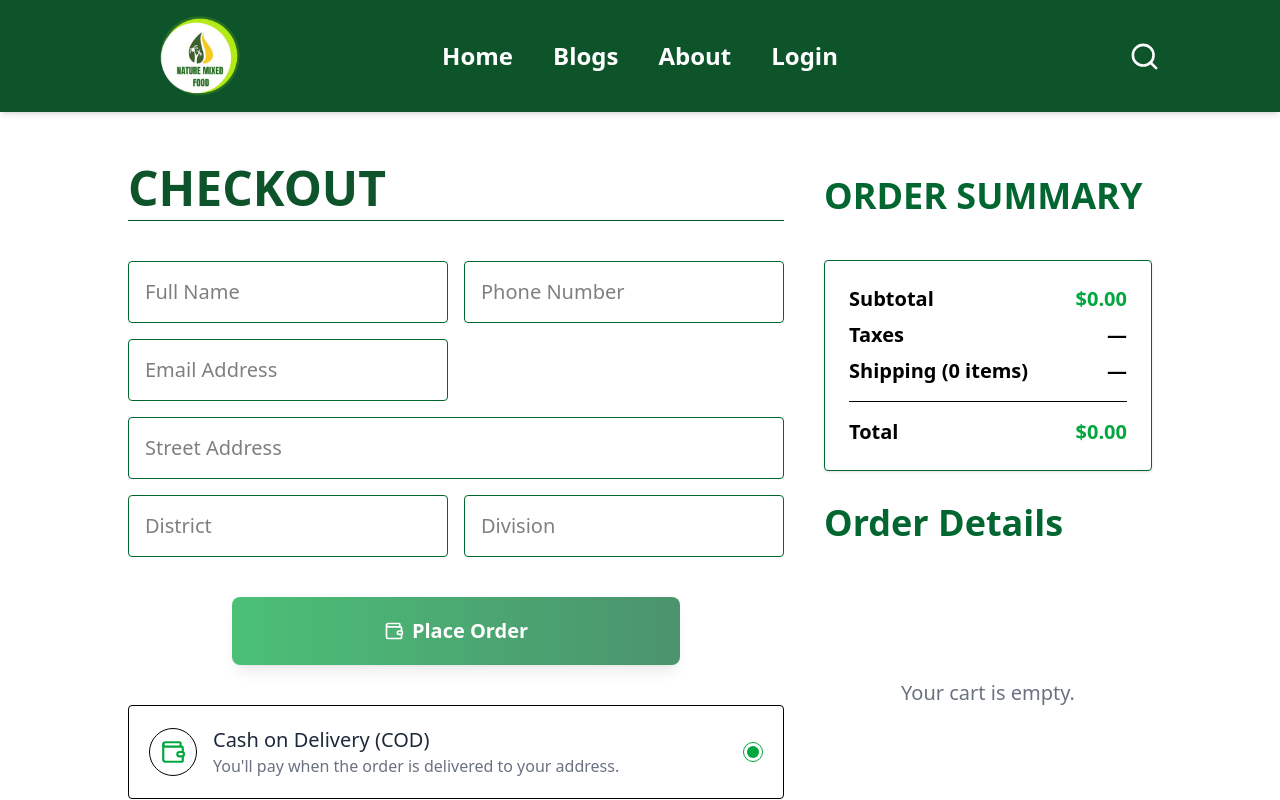
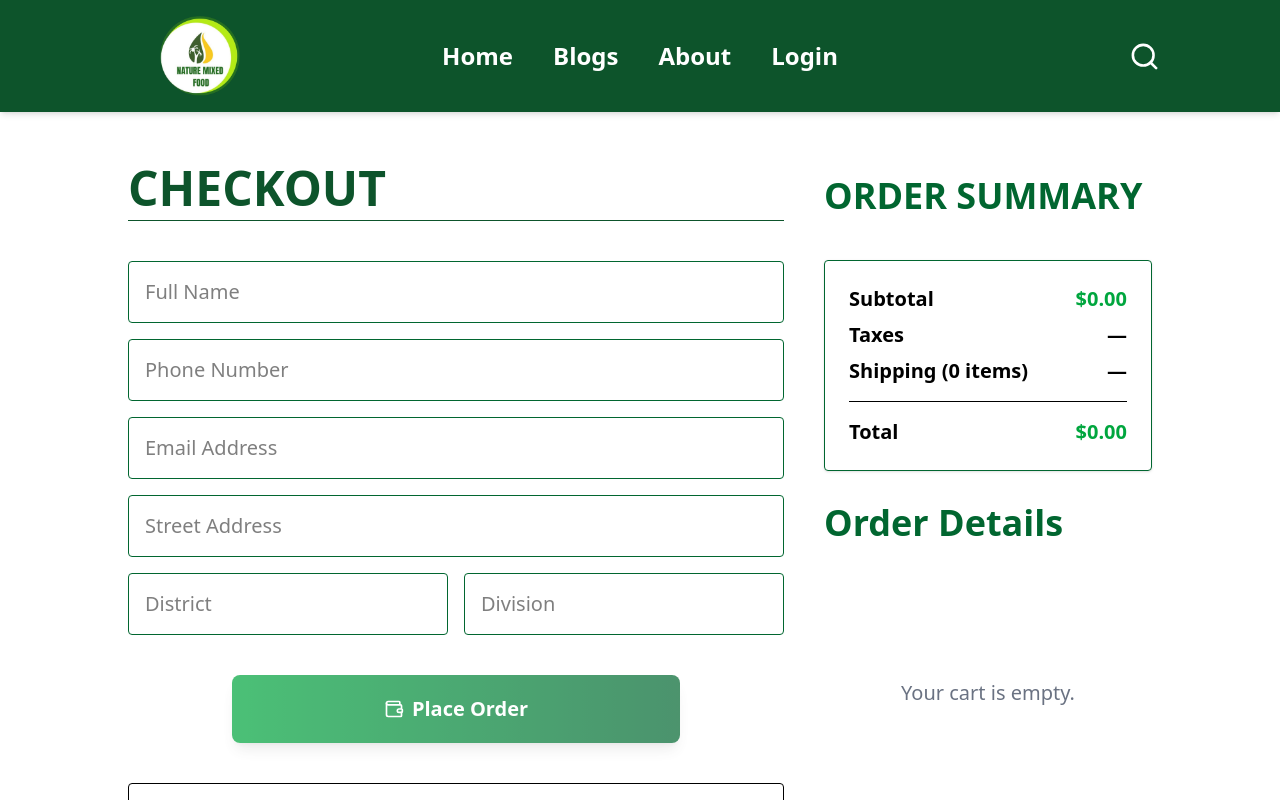
Before and after one commit to iloveass7/natureMixedFood, a React (Vite) app in the folder Frontend/: page /checkout in a window 1280 px wide. Shown: the top 800 px of the page. Built offline with nearby package versions, Linux system fonts and the light colour scheme.

Commit message:
almost done

```diff
--- a/Frontend/src/App.jsx
+++ b/Frontend/src/App.jsx
@@ -27,7 +27,7 @@ import AllBlogs from "./pages/AllBlogs";
 import EditBlog from "./pages/Admin/EditBlog";
 import BlogDetails from "./pages/BlogDetails";
 import Loader from "./components/Loader";
-import OrderConfirmation from "./pages/OrderConfirmation";
+// import OrderConfirmation from "./pages/OrderConfirmation";
 
 const App = () => {
   return (
@@ -52,7 +52,7 @@ const App = () => {
         <Route path="/blogs" element={<AllBlogs />} />
         <Route path="/loader" element={<Loader />} />
         <Route path="/blog/:id" element={<BlogDetails />} />
-        <Route path="/order-confirmation" element={<OrderConfirmation />} />
+        {/* <Route path="/order-confirmation" element={<OrderConfirmation />} /> */}
 
         {/* Protected Admin Routes */}
         <Route
--- a/Frontend/src/pages/CheckoutPage.jsx
+++ b/Frontend/src/pages/CheckoutPage.jsx
@@ -1,5 +1,5 @@
 import React, { useState, useEffect } from "react";
-import { Wallet, Plus, Minus } from "lucide-react";
+import { Wallet, Plus, Minus, CheckCircle, X } from "lucide-react";
 import { useLocation, useNavigate } from "react-router-dom";
 import {
   getCart,
@@ -13,6 +13,8 @@ const CheckoutPage = () => {
   const [userData, setUserData] = useState(null);
   const [loading, setLoading] = useState(false);
   const [error, setError] = useState(null);
+  const [showConfirmation, setShowConfirmation] = useState(false);
+  const [orderConfirmation, setOrderConfirmation] = useState(null);
   const location = useLocation();
   const navigate = useNavigate();
 
@@ -26,8 +28,24 @@ const CheckoutPage = () => {
   });
 
   useEffect(() => {
+    // Check for pending order after reload
+    const pendingOrder = localStorage.getItem('pendingOrder');
+    if (pendingOrder) {
+      const orderData = JSON.parse(pendingOrder);
+      setOrderConfirmation(orderData);
+      setShowConfirmation(true);
+      localStorage.removeItem('pendingOrder');
+
+      // Set 1min timeout for auto-redirect
+      const redirectTimer = setTimeout(() => {
+        navigate("/");
+      }, 60000);
+
+      return () => clearTimeout(redirectTimer);
+    }
+
+    // Original cart loading logic
     const fromCart = location.state?.fromCart || false;
-
     if (fromCart) {
       setCart(getLocalCart());
     } else {
@@ -35,7 +53,7 @@ const CheckoutPage = () => {
       setCart(buyNowCart.length > 0 ? buyNowCart : getLocalCart());
     }
 
-    // Check if user is logged in
+    // Original user data loading
     const token = localStorage.getItem("token");
     const storedUser = localStorage.getItem("userData");
 
@@ -55,7 +73,7 @@ const CheckoutPage = () => {
         console.error("Error parsing user data:", error);
       }
     }
-  }, [location.state]);
+  }, [location.state, navigate]);
 
   const removeFromCart = (productId) => {
     const updatedCart = cart.filter((item) => item._id !== productId);
@@ -65,7 +83,6 @@ const CheckoutPage = () => {
 
   const updateQuantity = (productId, newQuantity) => {
     if (newQuantity < 1) return;
-
     const updatedCart = cart.map((item) =>
       item._id === productId ? { ...item, quantity: newQuantity } : item
     );
@@ -81,20 +98,18 @@ const CheckoutPage = () => {
     }));
   };
 
+  const closeConfirmation = () => {
+    setShowConfirmation(false);
+    navigate("/");
+  };
+
   const handleSubmitOrder = async (e) => {
     e.preventDefault();
     setLoading(true);
     setError(null);
-    let isMounted = true;
 
     try {
-      // Debug current form data
-      console.log("Form data:", {
-        ...formData,
-        cartItems: cart.length,
-      });
-
-      // Validate form fields
+      // Original validation logic
       const requiredFields = {
         "Full Name": formData.fullName?.trim(),
         Phone: formData.phone?.trim(),
@@ -115,10 +130,9 @@ const CheckoutPage = () => {
         );
       }
 
-      // Prepare order data
-      // In your handleSubmitOrder function:
+      // Original order data preparation
       const orderData = {
-        user: userData?._id || null, // This can be null for guests
+        user: userData?._id || null,
         guestInfo: !userData
           ? {
               name: formData.fullName.trim(),
@@ -142,7 +156,7 @@ const CheckoutPage = () => {
         number: formData.phone.trim(),
       };
 
-      // Submit order to backend
+      // Original order submission
       const response = await fetch("http://localhost:8000/api/order/order", {
         method: "POST",
         headers: {
@@ -160,37 +174,51 @@ const CheckoutPage = () => {
       }
 
       const result = await response.json();
-
-      // Clear cart after successful order
       clearCart();
 
-      // Redirect to order confirmation page
-      navigate("/order-confirmation", {
-        state: {
+      // New reload and modal logic
+      localStorage.setItem('pendingOrder', JSON.stringify({
         orderId: result.order._id,
         orderDetails: result.order,
-        },
-      });
+      }));
+      window.location.reload();
+
     } catch (err) {
-      if (isMounted) {
       console.error("Order submission error:", err);
       setError(err.message);
-      }
-    } finally {
-      if (isMounted) {
       setLoading(false);
-      }
     }
   };
 
-  useEffect(() => {
-    return () => {
-      // Cleanup function
-    };
-  }, []);
+  return (
+    <div className="bg-white px-4 py-13 md:px-10 lg:px-32 relative">
+      {/* Confirmation Modal */}
+      {showConfirmation && (
+        <div className="fixed inset-0 bg-transparent bg-opacity-50 backdrop-blur-sm flex items-center justify-center z-50 p-4">
+          <div className="bg-white p-8 rounded-lg shadow-lg max-w-2xl h-auto w-full text-center border-2 border-green-600">
+            <button
+              onClick={closeConfirmation}
+              className="absolute top-4 right-4 text-gray-500 hover:text-gray-700"
+            >
+              <X size={24} />
+            </button>
+            <CheckCircle className="mx-auto text-green-500" size={48} />
+            <h1 className="text-2xl font-bold mt-4">Order Placed Successfully!</h1>
+            <p className="mt-2">Your order ID: {orderConfirmation?.orderId}</p>
+            <p className="mt-4">
+              Thank you for your purchase. We'll process your order shortly.
+            </p>
+            <button
+              onClick={closeConfirmation}
+              className="mt-6 bg-green-600 text-white px-6 py-2 rounded hover:bg-green-700"
+            >
+              Continue Shopping
+            </button>
+          </div>
+        </div>
+      )}
 
-  return (
-    <div className="bg-white px-4 py-13 md:px-10 lg:px-32">
+      {/* Original JSX remains unchanged below */}
       <div className="flex flex-col lg:flex-row gap-10">
         {/* LEFT - SHIPPING FORM */}
         <div className="w-full lg:w-2/3 space-y-10">
@@ -206,8 +234,10 @@ const CheckoutPage = () => {
 
           <form
             onSubmit={handleSubmitOrder}
-            className="grid grid-cols-1 md:grid-cols-2 gap-4 text-base sm:text-lg md:text-xl"
+            className="space-y-4 text-base sm:text-lg md:text-xl"
           >
+            {/* Full Name - Full width row */}
+            <div>
               <input
                 type="text"
                 name="fullName"
@@ -215,8 +245,12 @@ const CheckoutPage = () => {
                 value={formData.fullName}
                 onChange={handleInputChange}
                 required
-              className="border border-green-800 px-4 py-4 rounded hover:bg-green-100"
+                className="w-full border border-green-800 px-4 py-4 rounded hover:bg-green-100"
               />
+            </div>
+
+            {/* Phone Number - Full width row */}
+            <div>
               <input
                 type="tel"
                 name="phone"
@@ -224,8 +258,12 @@ const CheckoutPage = () => {
                 value={formData.phone}
                 onChange={handleInputChange}
                 required
-              className="border border-green-800 px-4 py-4 rounded hover:bg-green-100"
+                className="w-full border border-green-800 px-4 py-4 rounded hover:bg-green-100"
               />
+            </div>
+
+            {/* Email - Full width row */}
+            <div>
               <input
                 type="email"
                 name="email"
@@ -233,8 +271,12 @@ const CheckoutPage = () => {
                 value={formData.email}
                 onChange={handleInputChange}
                 required
-              className="border border-green-800 px-4 py-4 rounded hover:bg-green-100"
+                className="w-full border border-green-800 px-4 py-4 rounded hover:bg-green-100"
               />
+            </div>
+
+            {/* Street Address - Full width row */}
+            <div>
               <input
                 type="text"
                 name="location"
@@ -242,8 +284,13 @@ const CheckoutPage = () => {
                 value={formData.location}
                 onChange={handleInputChange}
                 required
-              className="md:col-span-2 border border-green-800 px-4 py-4 rounded hover:bg-green-100"
+                className="w-full border border-green-800 px-4 py-4 rounded hover:bg-green-100"
               />
+            </div>
+
+            {/* District and Division - Side by side */}
+            <div className="grid grid-cols-1 md:grid-cols-2 gap-4">
+              <div>
                 <input
                   type="text"
                   name="district"
@@ -251,8 +298,10 @@ const CheckoutPage = () => {
                   value={formData.district}
                   onChange={handleInputChange}
                   required
-              className="border border-green-800 px-4 py-4 rounded hover:bg-green-100"
+                  className="w-full border border-green-800 px-4 py-4 rounded hover:bg-green-100"
                 />
+              </div>
+              <div>
                 <input
                   type="text"
                   name="division"
@@ -260,11 +309,13 @@ const CheckoutPage = () => {
                   value={formData.division}
                   onChange={handleInputChange}
                   required
-              className="border border-green-800 px-4 py-4 rounded hover:bg-green-100"
+                  className="w-full border border-green-800 px-4 py-4 rounded hover:bg-green-100"
                 />
+              </div>
+            </div>
 
             {/* SUBMIT BUTTON */}
-            <div className="md:col-span-2 flex justify-center mt-6">
+            <div className="flex justify-center pt-6">
               <button
                 type="submit"
                 disabled={loading || cart.length === 0}
--- a/Frontend/src/pages/OrderConfirmation.jsx
+++ /dev/null
@@ -1,33 +0,0 @@
-import React from "react";
-import { useLocation } from "react-router-dom";
-import { CheckCircle } from "lucide-react";
-
-const OrderConfirmation = () => {
-  const { state } = useLocation();
-  const { orderId, orderDetails } = state || {};
-
-  if (!orderId) {
-    return <div>Invalid order confirmation</div>;
-  }
-
-  return (
-    <div className="min-h-screen flex items-center justify-center bg-gray-50">
-      <div className="bg-white p-8 rounded-lg shadow-lg max-w-md w-full text-center">
-        <CheckCircle className="mx-auto text-green-500" size={48} />
-        <h1 className="text-2xl font-bold mt-4">Order Placed Successfully!</h1>
-        <p className="mt-2">Your order ID: {orderId}</p>
-        <p className="mt-4">
-          Thank you for your purchase. We'll process your order shortly.
-        </p>
-        <button
-          onClick={() => (window.location.href = "/")}
-          className="mt-6 bg-green-600 text-white px-6 py-2 rounded hover:bg-green-700"
-        >
-          Continue Shopping
-        </button>
-      </div>
-    </div>
-  );
-};
-
-export default OrderConfirmation;
```
Also changed, not shown: Frontend/src/pages/Admin/OrderList.jsx (+20 -11 lines). Lines whose indentation alone changed are shown as unchanged.
